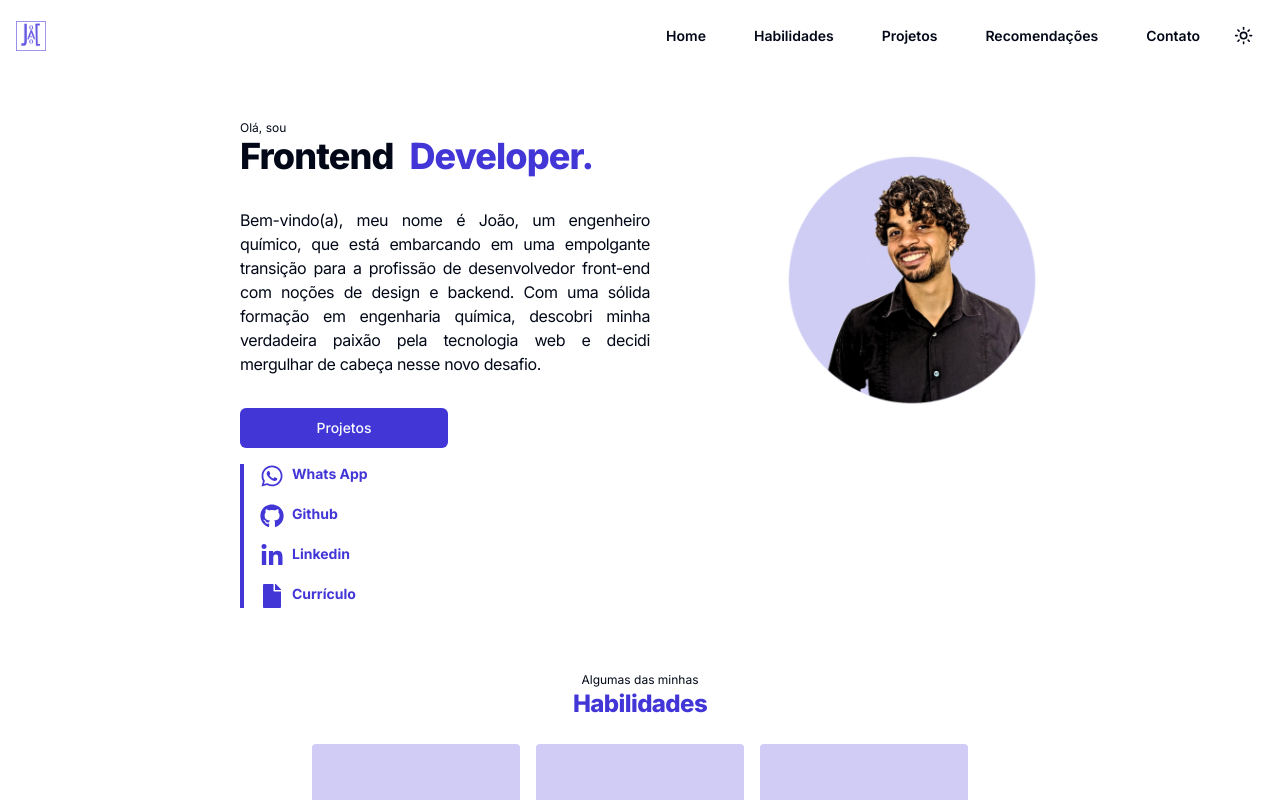
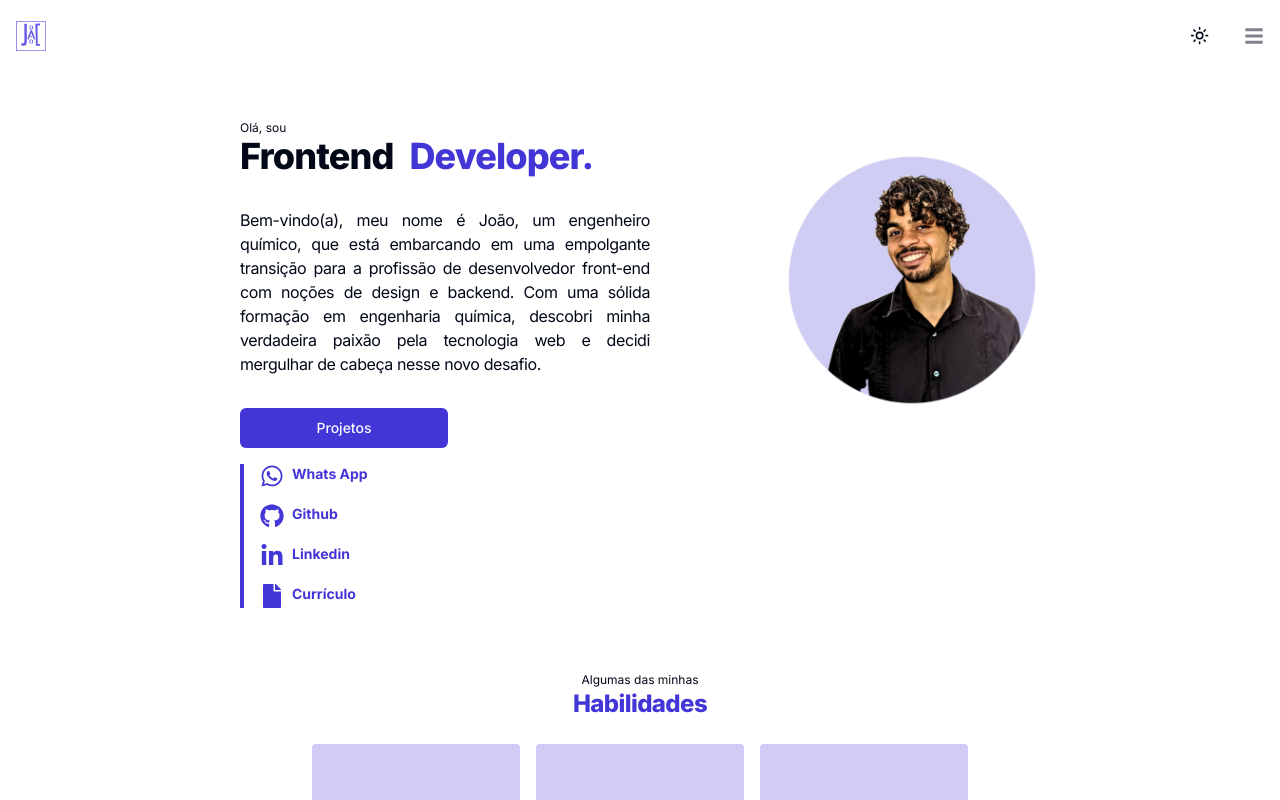
Before and after one commit to joaonevescampos/new-portfolio, a Next.js app: page / in a window 1280 px wide. Shown: the top 800 px of the page. Built offline with nearby package versions, Linux system fonts and the light colour scheme.

Commit message:
adjusting the project to build

```diff
--- a/src/components/Header/index.tsx
+++ b/src/components/Header/index.tsx
@@ -5,26 +5,22 @@ import { ModeToggle } from "../ModeToggle";
 import { MobileMenu } from "../MobileMenu";
 import { useEffect, useState } from "react";
 import { DesktopMenu } from "../DesktopMenu";
-// FaWhatsapp, FaLinkedinIn, FaGithub, FaFile
-//front: FaCode, design FaDesktop, back: FaCube
-//Tecnologias: /di
-//DiHTML5, DiCSS3, DiJsBadge, DiReact, DiBootstrap, DiPostgresql, DiNodeJsSmall,
-//DiGit, FaGithub, FaFigma, SiTailwindcss, SiCanva, SiGimp
+
 export function Header() {
-    const [windowSize, setWindowSize] = useState(window.innerWidth);
+    // const [windowSize, setWindowSize] = useState(typeof window.innerWidth !== undefined ? window.innerWidth : 320);
 
-    useEffect(() => {
-        const handleResize = () => {
-            setWindowSize(window.innerWidth);
-        }
+    // useEffect(() => {
+    //     const handleResize = () => {
+    //         setWindowSize(window.innerWidth);
+    //     }
 
-        handleResize()
-        window.addEventListener("resize", handleResize);
+    //     handleResize()
+    //     window.addEventListener("resize", handleResize);
 
-        return () => {
-            window.removeEventListener("resize", handleResize);
-        }
-    }, []);
+    //     return () => {
+    //         window.removeEventListener("resize", handleResize);
+    //     }
+    // }, []);
     return (
         <header className="flex justify-between items-center m-4">
             <div>
@@ -36,7 +32,7 @@ export function Header() {
                 />
             </div>
             <div className="flex items-center gap-6">
-                {windowSize <= 768 ? (
+                {/* {windowSize <= 768 ? (
                     <>
                         <ModeToggle />
                         <MobileMenu />
@@ -46,8 +42,9 @@ export function Header() {
                         <DesktopMenu />
                         <ModeToggle />
                     </>
-                )}
-
+                )} */}
+                <ModeToggle />
+                <MobileMenu />
             </div>
         </header>
     );
```
